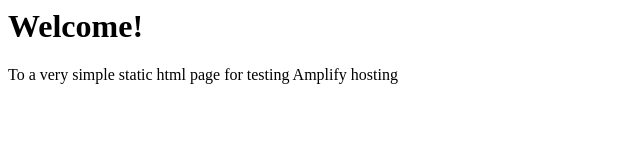
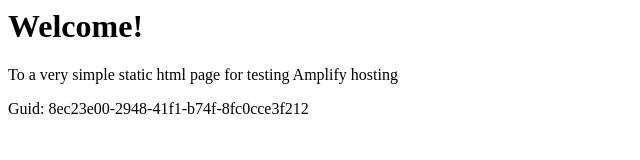
Before and after one commit to aws-aemilia-cdg/Github-PR-Commit-Integration-Test-DoNotTouch-Gith-P5X5MO5I-v1-preprod-eu-west-3, a website: page src/index.html in a window 1280 px wide. Shown: the whole page, without its empty margins (0-640 px from the left). Drawn offline with Linux system fonts and the light colour scheme.

Commit message:
commit from integ tests

```diff
--- a/src/index.html
+++ b/src/index.html
@@ -1,3 +1,5 @@
+
+
 <html lang="en">
 
 <head>
@@ -10,6 +12,6 @@
 <body>
     <h1>Welcome!</h1>
     <p>To a very simple static html page for testing Amplify hosting</p>
-</body>
+    <p>Guid: 8ec23e00-2948-41f1-b74f-8fc0cce3f212</p></body>
 
 </html>
```
